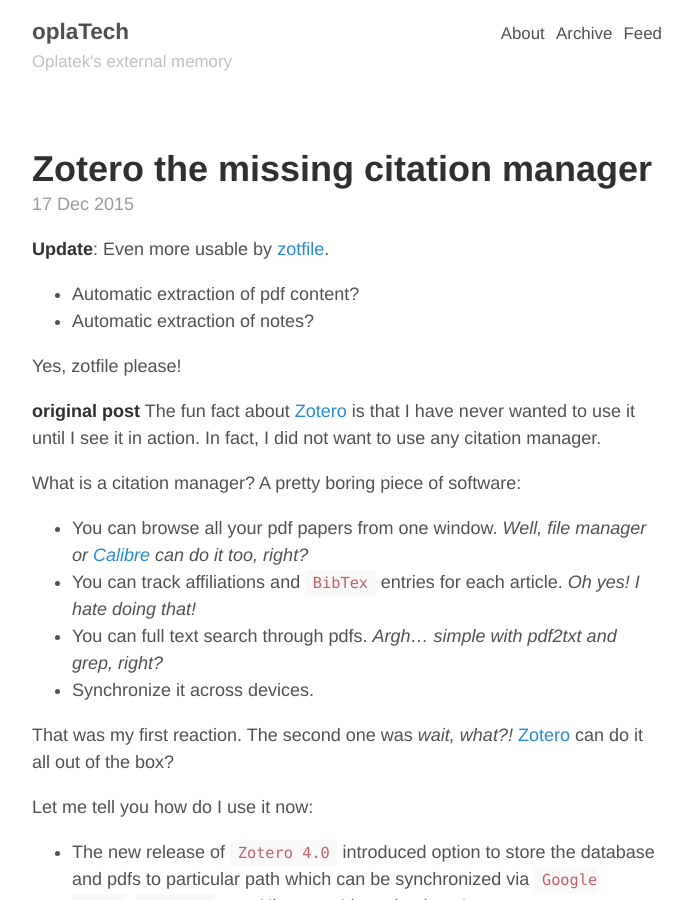
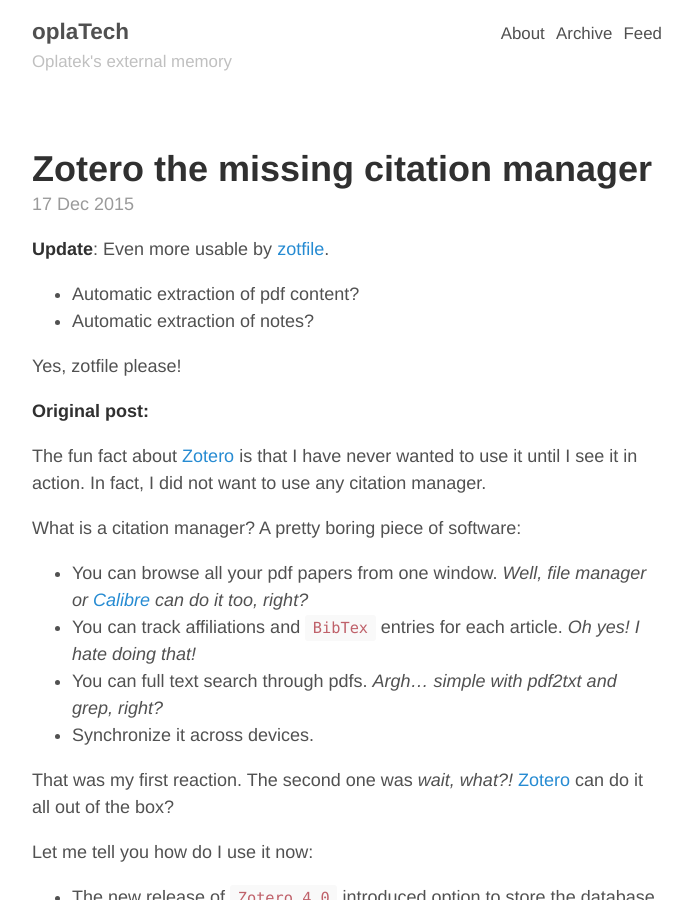
Before and after one commit to oplatek/oplatek.github.io, a Jekyll site: the page built from _posts/2015-12-17-zotero-the-missing-paper-organizer.md, in a window 1280 px wide and 900 px high. Shown: the whole window, without its empty margins (293-985 px from the left). Built offline with Jekyll 4.4.1, drawn with Linux system fonts in a browser that asks for light colours.

Commit message:
minor fix

```diff
--- a/_posts/2015-12-17-zotero-the-missing-paper-organizer.md
+++ b/_posts/2015-12-17-zotero-the-missing-paper-organizer.md
@@ -12,7 +12,8 @@
 
 Yes, zotfile please!
 
-**original post**
+**Original post:**
+
 The fun fact about [Zotero](https://www.zotero.org/) is that I have never wanted to use it until I see it in action.
 In fact, I did not want to use any citation manager.
 
```
